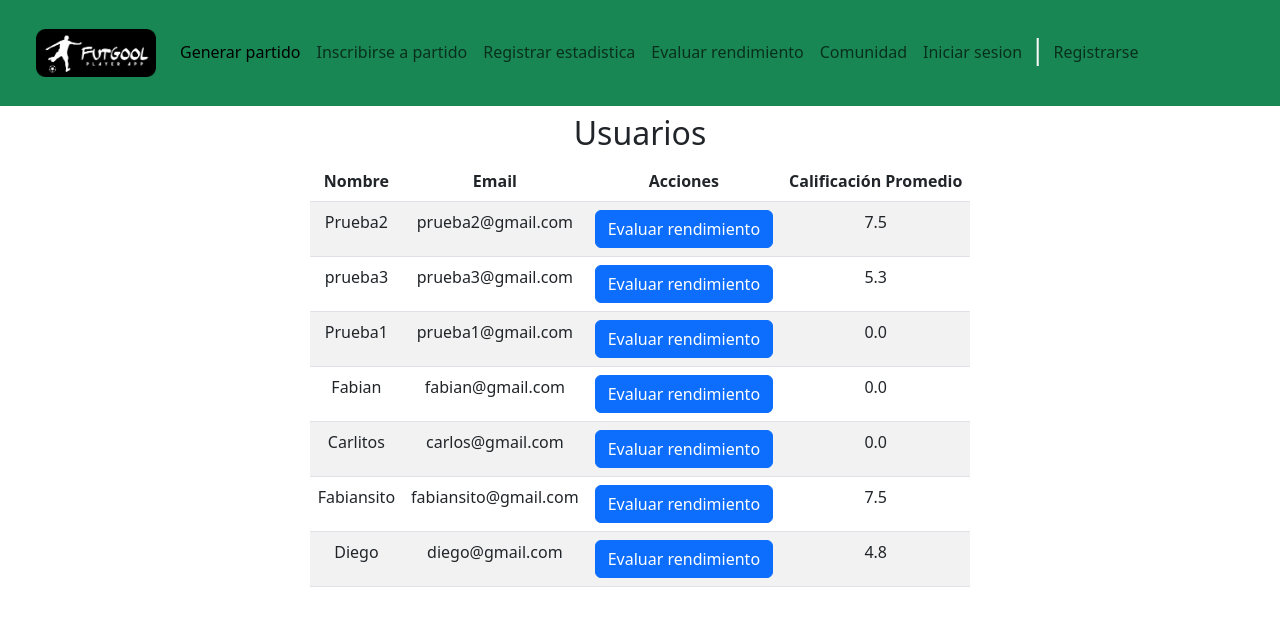
After one commit to diehernandezf/futgoolPlayerApp, a Django app: page /evaluarRendimiento in a window 1280 px wide. The commit adds this page. Shown: the top 626 px of the page. Run offline with Django 4.2, Linux system fonts and the light colour scheme; data comes from the database, SQL or seed files in the repository; both versions use the stored data as it was after the commit.

Commit message:
Registro de usuarios y rendimiento

```diff
--- a/futgoolApp/admin.py
+++ b/futgoolApp/admin.py
@@ -1,5 +1,5 @@
 from django.contrib import admin
-#from . import models
+from . import models
 
 
-#admin.site.register(models.Producto)
+admin.site.register(models.Usuario)
--- a/futgoolApp/models.py
+++ b/futgoolApp/models.py
@@ -1,8 +1,17 @@
 from django.db import models
 
-# Create your models here.
+class Calificacion(models.Model):
+    valor = models.PositiveIntegerField()
 
 class Usuario(models.Model):
     nombre = models.CharField(max_length=50)
     email = models.EmailField(max_length=100)
     password = models.CharField(max_length=50)
+    calificaciones = models.ManyToManyField(Calificacion, related_name='usuarios')
+
+    def calcular_promedio(self):
+        total_calificaciones = self.calificaciones.aggregate(models.Sum('valor'))['valor__sum']
+        if total_calificaciones is None:
+            return 0
+        else:
+            return total_calificaciones / self.calificaciones.count()
--- a/futgoolApp/templates/base.html
+++ b/futgoolApp/templates/base.html
@@ -39,7 +39,7 @@
                     </li>
 
                     <li class="nav-item">
-                        <a class="nav-link" href="#">Evaluar rendimiento</a>
+                        <a class="nav-link" href="/evaluarRendimiento">Evaluar rendimiento</a>
                     </li>
 
                     <li class="nav-item">
--- /dev/null
+++ b/futgoolApp/templates/evaluarRendimiento.html
@@ -0,0 +1,45 @@
+{% extends './base.html' %}
+
+{% block body %}
+
+{% load static %}
+
+<div class="text-center d-flex justify-content-center">
+    <div class="table-responsive m-2">
+        <h2>Usuarios</h2>
+        <table class="table table-striped">
+            <thead>
+                <tr>
+                    <th>Nombre</th>
+                    <th>Email</th>
+                    <th>Acciones</th>
+                    <th>Calificación Promedio</th>
+                </tr>
+            </thead>
+            <tbody>
+                {% for usuario in usuarios %}
+                    <tr>
+                        <td>{{ usuario.nombre }}</td>
+                        <td>{{ usuario.email }}</td>
+                        <td>
+                            <a href="{% url 'evaluar_rendimiento' usuario.id %}" class="btn btn-primary">Evaluar rendimiento</a>
+                        </td>
+                        <td>{{ usuario.calcular_promedio|floatformat:1 }}</td> <!-- Aplicar floatformat aquí -->
+                    </tr>
+                {% endfor %}
+            </tbody>
+        </table>
+    </div>
+</div>
+
+{% endblock %}
+
+
+
+
+
+{% block script %}
+
+<script src="{% static 'js/registro.js' %}"></script>
+
+{% endblock %}
--- a/futgoolApp/urls.py
+++ b/futgoolApp/urls.py
@@ -5,12 +5,6 @@ urlpatterns = [
     path('', views.cargarInicio),
     path('registro', views.cargarRegistro),
     path('registrarForm', views.agregarUsuario),
-    #path('agregarProducto', views.cargarAgregarProducto),
-    #path('agregarProductoForm',views.agregarProducto),
-    #path('editarProducto/<sku>',views.cargarEditarProducto),
-    #path('editarProducto',views.editarProducto),
-    #path('eliminarProducto/<codigo_producto>',views.eliminarProducto),
-    #path('login', views.cargarLogin),
-    #path('registro', views.cargarRegistro),
-    #path('usuarios', views.cargarAdministracionDeUsuarios)
+    path('evaluarRendimiento', views.mostrarDatosUsuario),
+    path('evaluar_rendimiento/<int:usuario_id>/', views.evaluar_rendimiento, name='evaluar_rendimiento'),
 ]
--- a/futgoolApp/views.py
+++ b/futgoolApp/views.py
@@ -1,22 +1,34 @@
 from django.shortcuts import render, redirect
-from .models import *
-
-import os
-from django.conf import settings
-# Create your views here.
+from .models import Usuario, Calificacion
 
 def cargarInicio(request):
     return render(request, "inicio.html")
 
 def cargarRegistro(request):
     usuarios = Usuario.objects.all()
-    return render(request, "registro.html",{"users":usuarios})
+    return render(request, "registro.html", {"users": usuarios})
 
 def agregarUsuario(request):
     v_nombre = request.POST['txtNombre']
     v_email = request.POST['txtEmail']
     v_contrasena = request.POST['txtContrasena']
 
-    Usuario.objects.create(nombre = v_nombre, email = v_email, password = v_contrasena)
+    usuario = Usuario.objects.create(nombre=v_nombre, email=v_email, password=v_contrasena)
 
-    return redirect('/registro')
+    return redirect('/registro', {"usuario": usuario})
+
+def mostrarDatosUsuario(request):
+    usuarios = Usuario.objects.all()
+    return render(request, "evaluarRendimiento.html", {"usuarios": usuarios})
+
+def evaluar_rendimiento(request, usuario_id):
+    usuario = Usuario.objects.get(id=usuario_id)
+
+    if request.method == "POST":
+        calificacion_valor = int(request.POST['calificacion'])
+        calificacion = Calificacion.objects.create(valor=calificacion_valor)
+        usuario.calificaciones.add(calificacion)
+
+    promedio = usuario.calcular_promedio()
+
+    return render(request, 'evaluar_rendimiento.html', {'usuario': usuario, 'promedio': promedio})
```
Also changed, not shown: futgoolApp/templates/evaluar_rendimiento.html (added, +20 -0 lines), futgoolApp.sqlite3, futgoolApp/migrations/0002_calificacion_usuario_calificaciones.py (added).
